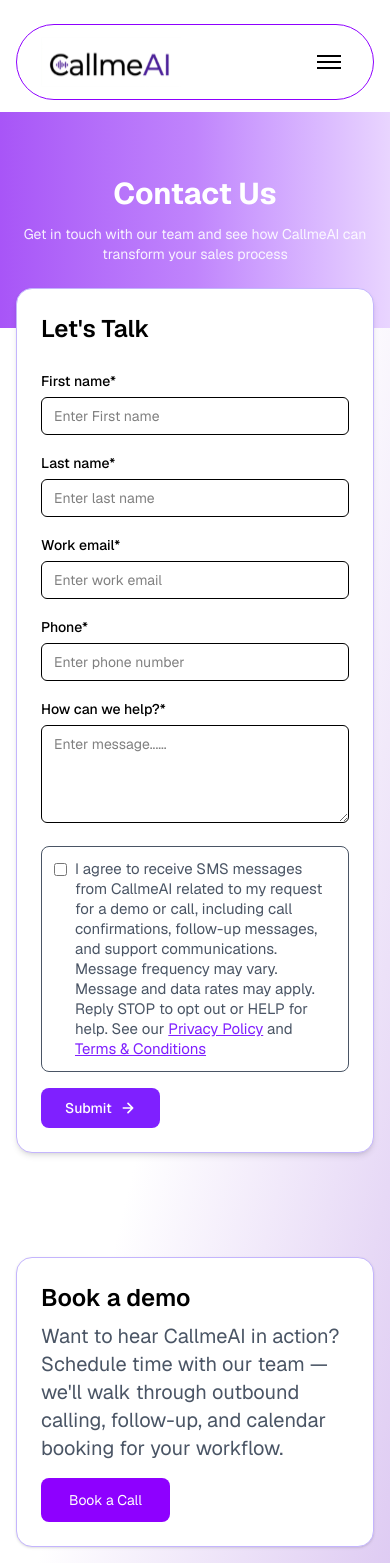
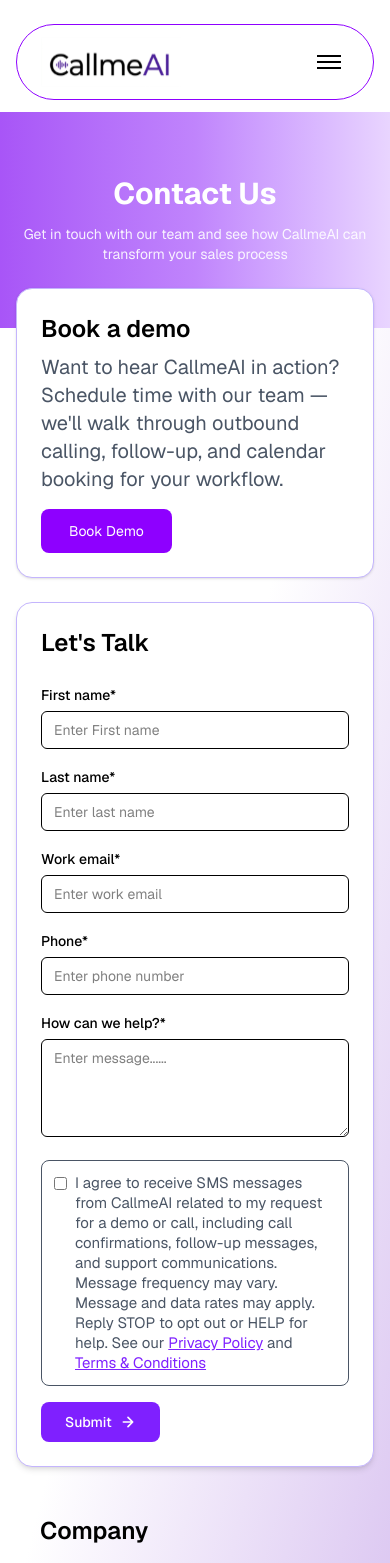
Before and after one commit to juyel66/CallmeAI, a Next.js app: page /contact in a window 390 px wide. Shown: the top 1563 px of the page. Built offline with nearby package versions, Linux system fonts and the light colour scheme.

Commit message:
Add demo booking form and company details to ContactPage component

```diff
--- a/app/pages/ContactPage/ContactPage.tsx
+++ b/app/pages/ContactPage/ContactPage.tsx
@@ -15,7 +15,133 @@
       </div>
 
       {/* 🔥 MAIN CONTENT */}
-      <div className="relative -mt-10  px-4 container mx-auto grid lg:grid-cols-2 gap-6">
+
+
+
+
+
+
+
+      <div className="relative -mt-10 md:hidden  px-4 container mx-auto grid lg:grid-cols-2 gap-6">
+
+
+
+
+        <div className="flex flex-col gap-6 ">
+
+          {/* BOOK DEMO CARD */}
+          <div className="rounded-2xl border border-[#c4b5fd] bg-white p-6 shadow-sm">
+            <h4 className="text-2xl font-semibold text-black ">Book a demo</h4>
+
+            <p className="mt-2 text-xl text-gray-600">
+              Want to hear CallmeAI in action? Schedule time with our team — we&apos;ll walk through outbound calling, follow-up, and calendar <br /> booking for your workflow.
+            </p>
+
+            <button className="mt-4 rounded-lg bg-[#8E00FF] px-7 py-3 text-white text-sm">
+              Book Demo
+            </button>
+          </div>
+
+          {/* COMPANY */}
+
+
+        </div>
+
+
+
+
+
+
+        <div className="rounded-2xl border  border-[#c4b5fd] bg-white p-6 shadow-md mb-6">
+
+          <h3 className="text-2xl font-semibold text-black mb-6">
+            Let's Talk
+          </h3>
+
+          <form className="space-y-4 text-black">
+
+            {/* NAME */}
+            <div className="grid grid-cols-1 sm:grid-cols-2 gap-4 text-black">
+              <div>
+                <label className="text-sm font-medium">First name*</label>
+                <input className="mt-1 w-full border rounded-md px-3 py-2 text-sm" placeholder="Enter First name" />
+              </div>
+
+              <div>
+                <label className="text-sm font-medium">Last name*</label>
+                <input className="mt-1 w-full border rounded-md px-3 py-2 text-sm" placeholder="Enter last name" />
+              </div>
+            </div>
+
+            {/* EMAIL */}
+            <div>
+              <label className="text-sm font-medium">Work email*</label>
+              <input className="mt-1 w-full border rounded-md px-3 py-2 text-sm" placeholder="Enter work email" />
+            </div>
+
+            {/* PHONE */}
+            <div>
+              <label className="text-sm font-medium">Phone*</label>
+              <input className="mt-1 w-full border rounded-md px-3 py-2 text-sm" placeholder="Enter phone number" />
+            </div>
+
+
+
+            {/* MESSAGE */}
+            <div>
+              <label className="text-sm font-medium">How can we help?*</label>
+              <textarea rows={4} className="mt-1 w-full border rounded-md px-3 py-2 text-sm" placeholder="Enter message......" />
+            </div>
+
+            {/* CHECKBOX */}
+            <div className="flex items-start gap-2 border rounded-lg p-3 text-xs text-gray-600">
+              <input type="checkbox" className="mt-1 accent-[#7F20FF]" />
+              <p className="text-[15px]">
+                I agree to receive SMS messages from CallmeAI related to my request for a demo or call, including call confirmations, follow-up messages, and support communications. Message frequency may vary. Message and data rates may apply. Reply STOP to opt out or HELP for help. See our{" "}
+                <Link href="/privacy-policy" className="text-[#7F20FF] underline cursor-pointer">Privacy Policy</Link> and{" "}
+                <Link href="/terms" className="text-[#7F20FF] underline cursor-pointer">Terms & Conditions</Link>
+              </p>
+            </div>
+
+            {/* BUTTON */}
+                     <button className="mt-2 rounded-lg cursor-pointer bg-[#7F20FF] px-6 py-2.5 text-white text-sm font-medium hover:bg-[#6F14F1] flex items-center gap-2">
+  Submit
+  <svg
+    width="16"
+    height="16"
+    viewBox="0 0 24 24"
+    fill="none"
+    stroke="currentColor"
+    strokeWidth="2.5"
+    strokeLinecap="round"
+    strokeLinejoin="round"
+  >
+    <path d="M5 12h14M12 5l7 7-7 7" />
+  </svg>
+</button>
+
+          </form>
+        </div>
+
+
+
+          <div className="ml-6 md:mb-0 mb-10">
+            <h4 className="text-2xl font-semibold text-black">Company</h4>
+
+            <div className="mt-3 text-sm text-gray-700 space-y-1">
+              <p className="font-semibold text-xl  ">CallmeAI</p>
+
+              <p className=" text-xl font-medium">Contact: jeremy@callmeai.ai</p>
+            </div>
+          </div>
+
+
+
+
+
+
+      </div>
+      <div className="relative -mt-10  px-4 container mx-auto md:grid hidden lg:grid-cols-2 gap-6">
 
 
         <div className="rounded-2xl border  border-[#c4b5fd] bg-white p-6 shadow-md mb-20">
@@ -101,7 +227,7 @@
             </p>
 
             <button className="mt-4 rounded-lg bg-[#8E00FF] px-7 py-3 text-white text-sm">
-              Book a Call
+              Book Demo
             </button>
           </div>
 
@@ -120,6 +246,11 @@
 
       </div>
 
+
+
+
+
+
     </section>
   );
 };
```
